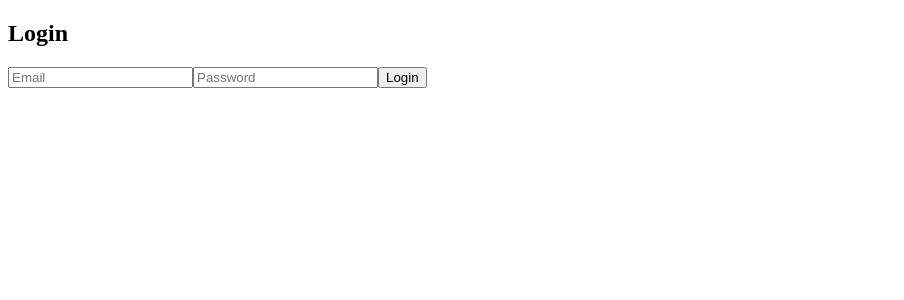
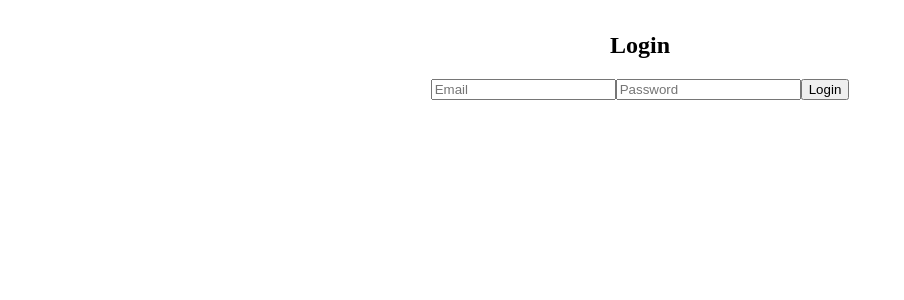
Before and after one commit to sarnithaad/Task-Management-System, a Next.js app in the folder frontend/: page /login in a window 1280 px wide. Shown: the top 300 px of the page, without its empty margins (0-904 px from the left). Built offline with nearby package versions, Linux system fonts and the light colour scheme.

Commit message:
initial commit

```diff
--- a/frontend/pages/login.js
+++ b/frontend/pages/login.js
@@ -16,7 +16,7 @@ export default function Login() {
   };
 
   return (
-    <form onSubmit={handleSubmit}>
+    <form onSubmit={handleSubmit} style={{ textAlign: "center", marginTop: "2rem" }}>
       <h2>Login</h2>
       <input name="email" type="email" placeholder="Email" required onChange={handleChange} />
       <input name="password" type="password" placeholder="Password" required onChange={handleChange} />
```
